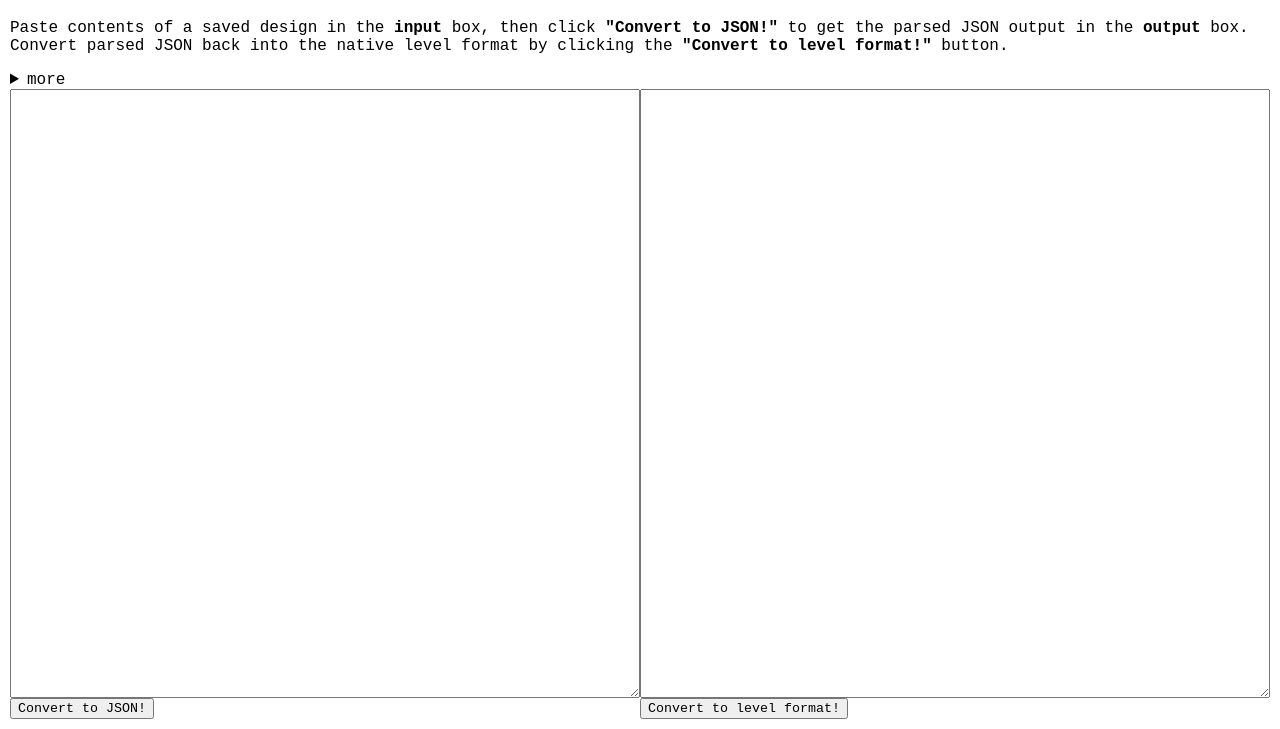
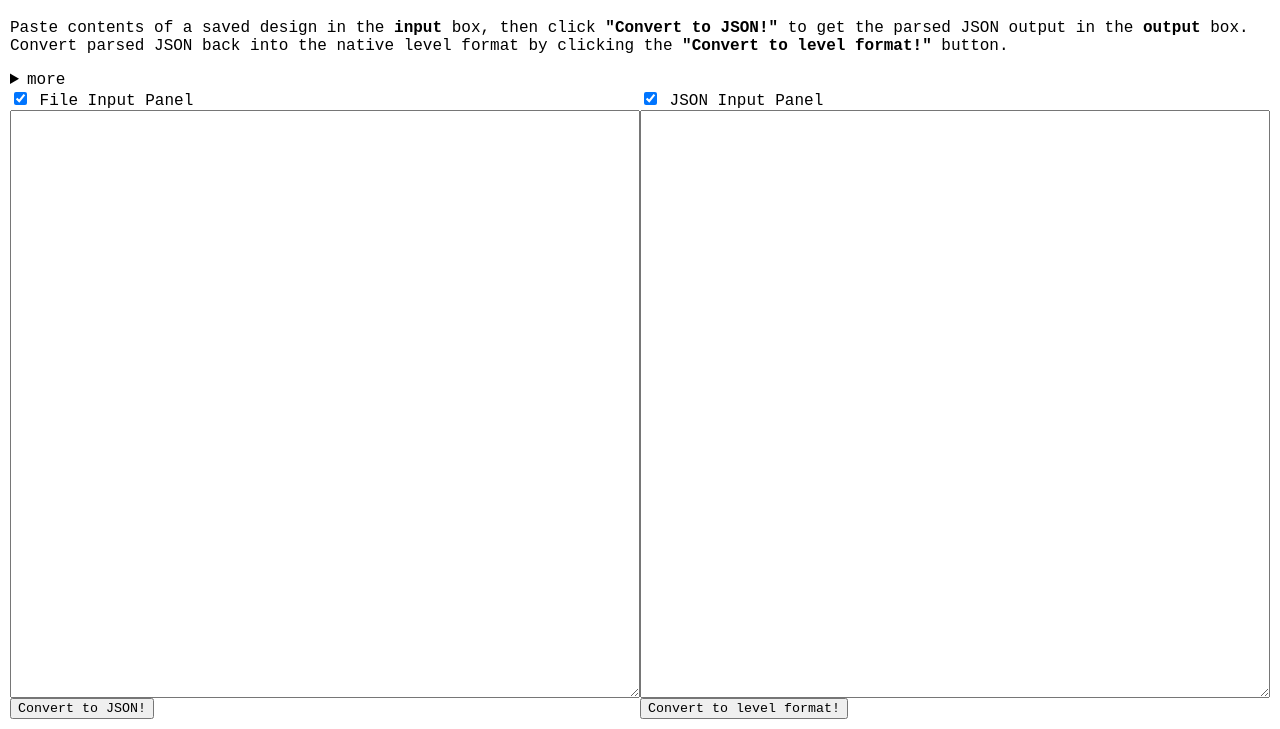
Before and after one commit to madbook/shenzhen-io-editor, a plain HTML site: page index.html in a window 1280 px wide. Shown: the part 71-800 px from the top of the page. Drawn offline with Linux system fonts and the light colour scheme.

Commit message:
Allow collapsing panels in the editor

```diff
--- /dev/null
+++ b/app.js
@@ -0,0 +1,7 @@
+let editor = new Editor(document.querySelector('.editor'));
+
+let panelBoxEl = document.querySelector('.panelbox');
+let panels = panelBoxEl.querySelectorAll('.panel');
+for (let i = 0; i < panels.length; i++) {
+    new Panel(panels[i]);
+}
--- a/editor.js
+++ b/editor.js
@@ -31,5 +31,3 @@ class Editor {
         });
     }
 }
-
-let editor = new Editor(document.querySelector('.editor'));
--- a/index.html
+++ b/index.html
@@ -35,17 +35,25 @@
         <noscript>
             <b>Sorry! This editor requires JavaScript to work.</b>
         </noscript>
-        <main class="editor">
-            <div class="editor__panel">
-                <div class="editor__input">
+        <main class="panelbox editor">
+            <div class="panel">
+                <div class="panel__controls">
+                    <input type="checkbox" id="toggleTxtPanel" ref="toggleVisibility" checked>
+                    <label class="panel__label" for="toggleTxtPanel">File Input Panel</label>
+                </div>
+                <div class="panel__contents" ref="contents">
                     <textarea class="editor__text" ref="inputTxt" autocomplete="false" spellcheck="false"></textarea>
                     <div>
                         <button ref="txtToJSON">Convert to JSON!</button>
                     </div>
                 </div>
             </div>
-            <div class="editor__panel">
-                <div class="editor__input">
+            <div class="panel">
+                <div class="panel__controls">
+                    <input type="checkbox" id="toggleJsonPanel" ref="toggleVisibility" checked>
+                    <label class="panel__label" for="toggleJsonPanel">JSON Input Panel</label>
+                </div>
+                <div class="panel__contents" ref="contents">
                     <textarea class="editor__text" ref="inputJSON" autocomplete="false" spellcheck="false"></textarea>
                     <div>
                         <button ref="jsonToTxt">Convert to level format!</button>
@@ -55,6 +63,8 @@
         </main>
         <script src="parser.js"></script>
         <script src="formatter.js"></script>
+        <script src="panel.js"></script>
         <script src="editor.js"></script>
+        <script src="app.js"></script>
     </body>
 </html>
--- /dev/null
+++ b/panel.js
@@ -0,0 +1,21 @@
+class Panel {
+    constructor(rootElement) {
+        this.rootElement = rootElement;
+        this.toggleVisibility = rootElement.querySelector('[ref=toggleVisibility]');
+        this.contents = rootElement.querySelector('[ref=contents]');
+
+        this.update();
+
+        this.toggleVisibility.addEventListener('change', (e) => {
+            this.update();
+        });
+    }
+
+    update() {
+        if (this.toggleVisibility.checked) {
+            this.rootElement.classList.remove('panel--collapsed');
+        } else {
+            this.rootElement.classList.add('panel--collapsed');
+        }
+    }
+}
--- a/style.css
+++ b/style.css
@@ -17,24 +17,11 @@ body {
 }
 
 body > main {
-    flex-grow: 1;
+    flex: 1 1;
 }
 
-.editor {
-    display: flex;
-}
 
-.editor__panel {
-    flex: 1 1 50%;
-}
-
-.editor__input {
-    display: flex;
-    flex-direction: column;
-    height: 100%;
-}
-
-.editor__input textarea {
+textarea.editor__text {
     flex-grow: 1;
 }
 
@@ -48,3 +35,30 @@ body > main {
     display: block;
     margin: 0;
 }
+
+.panelbox {
+    display: flex;
+}
+
+.panel,
+.panel__contents {
+    flex: 1 1;
+    display: flex;
+    flex-direction: column;
+}
+
+.panel--collapsed {
+    flex-grow: 0;
+}
+
+.panel--collapsed .panel__contents {
+    display: none;
+}
+
+.panel--collapsed .panel__label {
+    display: block;
+    transform: rotate(90deg);
+    white-space: nowrap;
+    position: absolute;
+    transform-origin: bottom left;
+}
```
